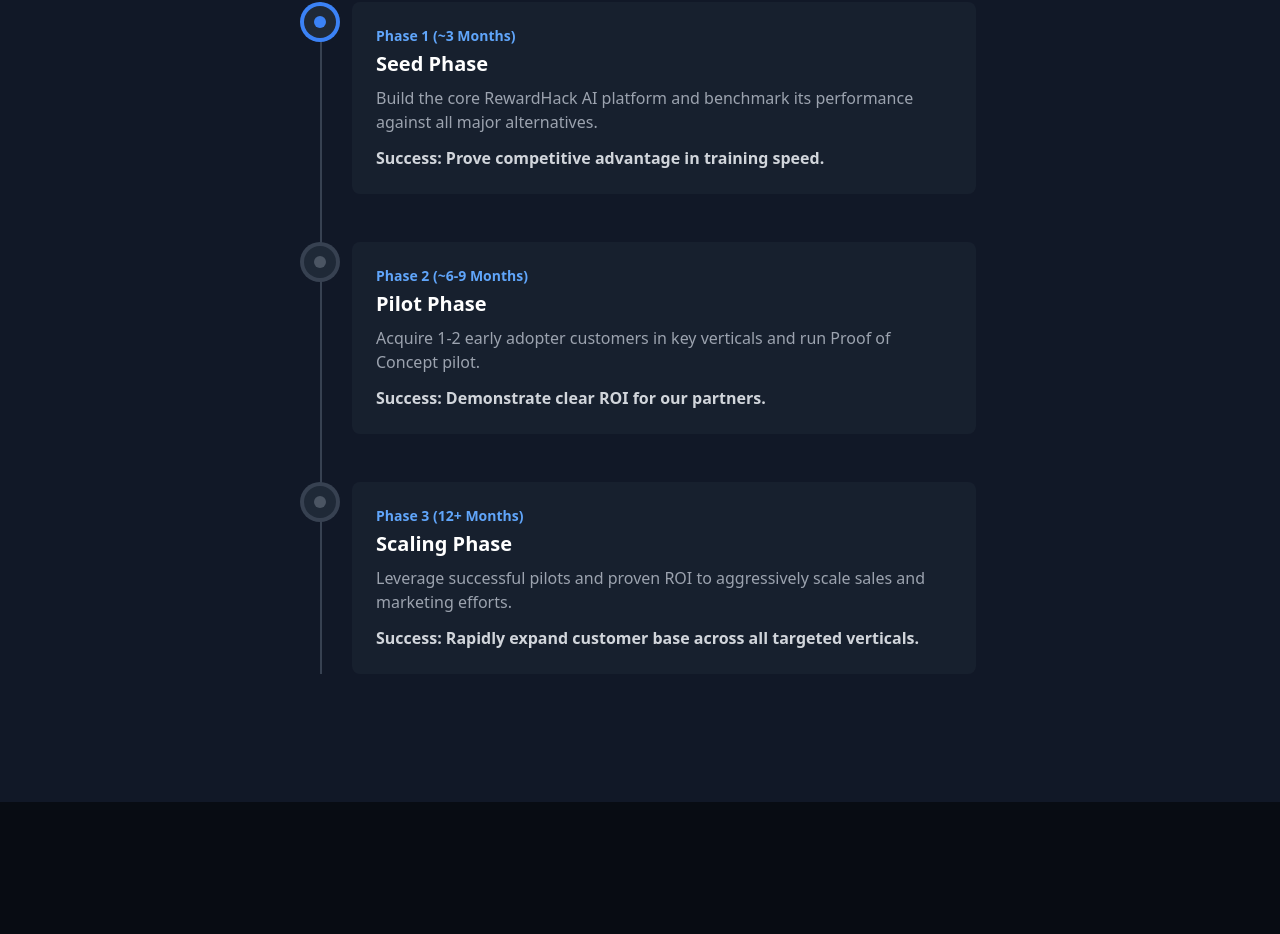
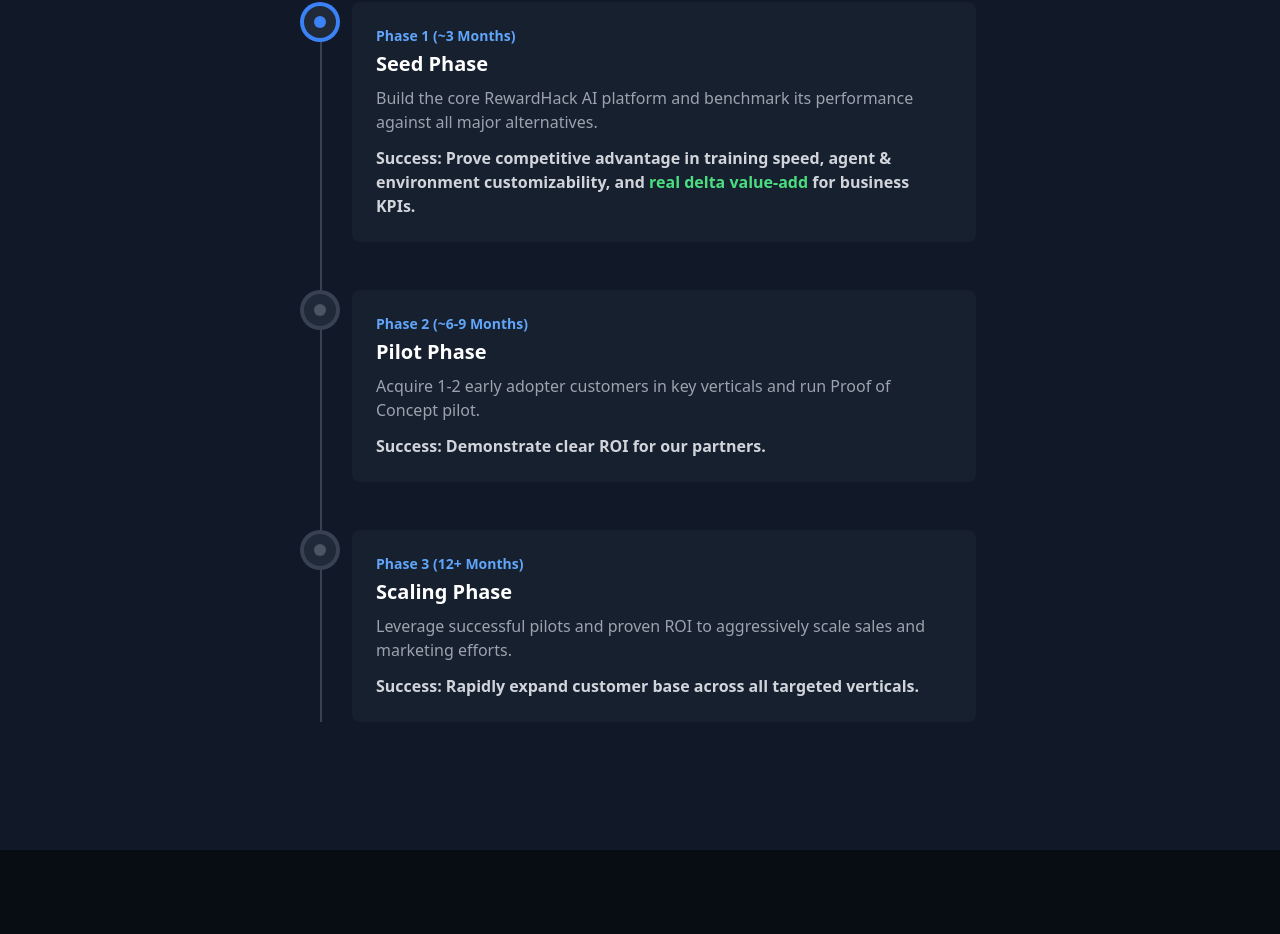
Before and after one commit to unsupervisedbz/rlaas_deck, a React (Create React App) app: page / in a window 1280 px wide. Shown: the part 6446-7380 px from the top of the page. Built offline with nearby package versions, Linux system fonts and the light colour scheme.

Commit message:
small text changes

```diff
--- a/src/App.jsx
+++ b/src/App.jsx
@@ -399,7 +399,7 @@
             <p className="text-sm font-semibold text-blue-400">Phase 1 (~3 Months)</p>
             <h3 className="text-xl font-bold text-white mt-1">Seed Phase</h3>
             <p className="text-gray-400 mt-2">Build the core RewardHack AI platform and benchmark its performance against all major alternatives.</p>
-            <p className="text-gray-300 mt-3 font-semibold">Success: Prove competitive advantage in training speed.</p>
+            <p className="text-gray-300 mt-3 font-semibold">Success: Prove competitive advantage in training speed, agent & environment customizability, and <span className="text-green-400">real delta value-add</span> for business KPIs.</p>
           </div>
         </li>
         <li className="pl-12 relative">
```
Also changed, not shown: 1 other file (tests, documents, lock files or other folders).
